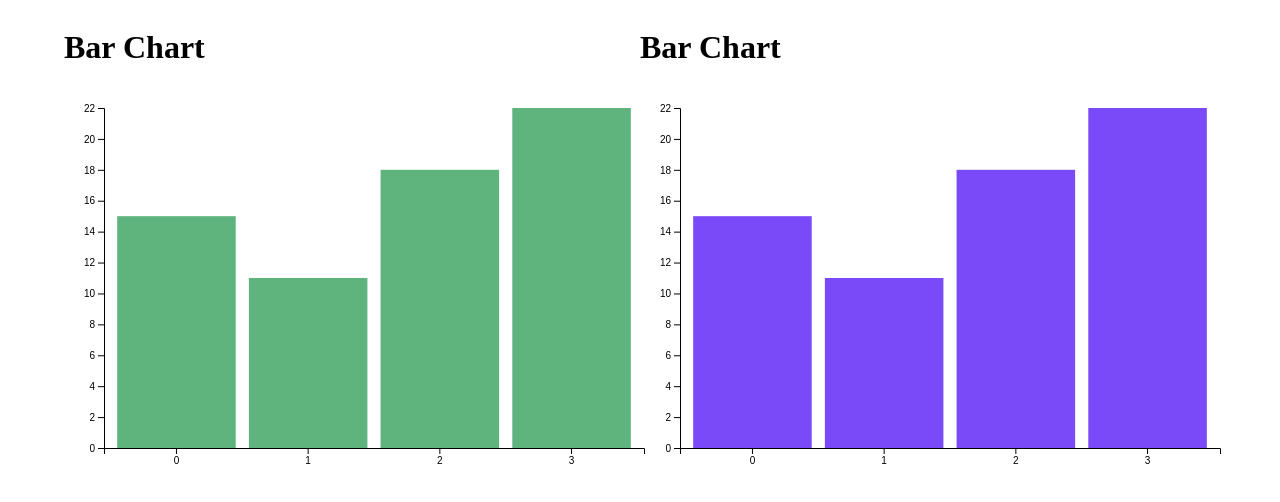
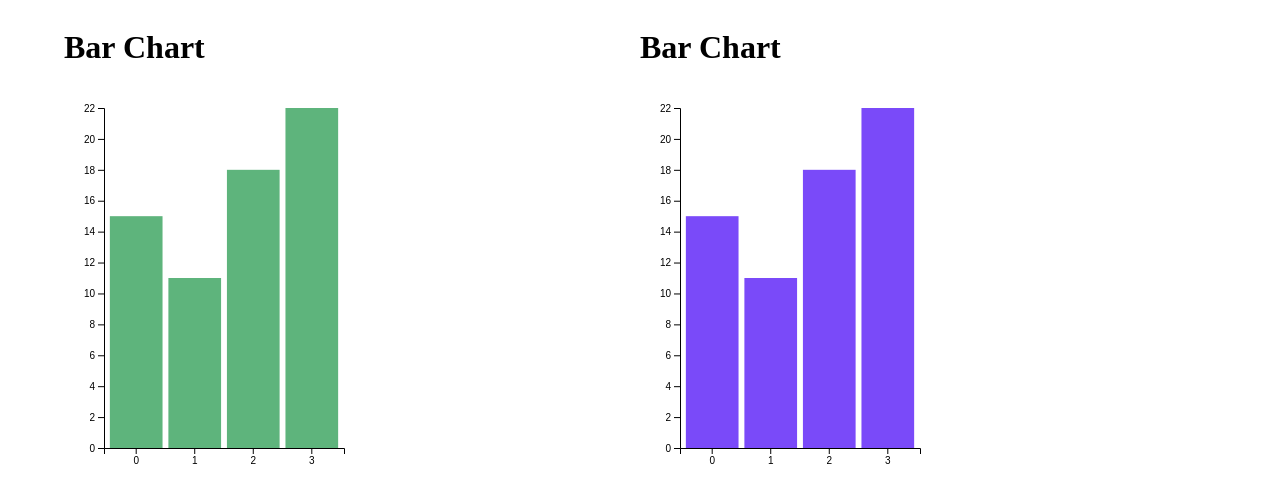
Before and after one commit to luis5648/d3-react-charts, a Next.js app: page /charts in a window 1280 px wide. Shown: the top 502 px of the page. Built offline with nearby package versions, Linux system fonts and the light colour scheme.

Commit message:
Added dynamic size in bar chart component

```diff
--- a/pages/charts/index.tsx
+++ b/pages/charts/index.tsx
@@ -1,6 +1,5 @@
 import React from "react";
 import { Container, Grid } from "@mui/material";
-import StackedArcChart from "@/components/StackedArcChart";
 import BarChart from "@/components/BarChart";
 
 type Props = {};
@@ -10,11 +9,11 @@ const index = (props: Props) => {
     <Container>
       <Grid container>
         <Grid xs={6}>
-          <BarChart color="#5eb47c" />
+          <BarChart color="#5eb47c" width="300" height="400" />
         </Grid>
 
         <Grid xs={6}>
-          <BarChart />
+          <BarChart width="300" height="400" />
         </Grid>
       </Grid>
       {/* <StackedArcChart></StackedArcChart> */}
--- a/src/components/BarChart.tsx
+++ b/src/components/BarChart.tsx
@@ -1,14 +1,15 @@
-import React, { useEffect, useRef, useState } from "react";
+import { ramdomValues } from "@/reusable/data_arrays";
 import * as d3 from "d3";
-import Stack from "@mui/material/Stack";
-import { ramdomValues } from "@/reusable/data_arrays";
+import { useEffect, useRef, useState } from "react";
 
 type Props = {
   color?: string;
+  height: string
+  width: string
 };
 
 const BarChart = (props: Props) => {
-  const { color = "#7a4af9" } = props;
+  const { color = "#7a4af9", width, height } = props;
   const svgRef = useRef<SVGSVGElement | null>(null);
   const data = ramdomValues;
   const [selection, setSelection] = useState<null | d3.Selection<
@@ -19,8 +20,8 @@ const BarChart = (props: Props) => {
   >>(null);
 
   const margin = { top: 20, right: 20, bottom: 40, left: 40 };
-  const width = 600 - margin.left - margin.right;
-  const height = 400 - margin.top - margin.bottom;
+  const innerWidth = Number(width) - margin.left - margin.right;
+  const innerHeight = Number(height) - margin.top - margin.bottom;
 
   const maxValue = d3.max(data);
 
@@ -32,12 +33,12 @@ const BarChart = (props: Props) => {
     } else {
       const xScale = d3.scaleBand()
         .domain(data.map((_, i) => i.toString()))
-        .range([0, width])
+        .range([0, innerWidth])
         .padding(0.1);
 
       const yScale = d3.scaleLinear()
         .domain([0, d3.max(data) ?? 0])
-        .range([height, 0]);
+        .range([innerHeight, 0]);
 
       // Clear previous content
       selection.selectAll("*").remove();
@@ -54,12 +55,12 @@ const BarChart = (props: Props) => {
         .attr("x", (d, i) => xScale(i.toString()) ?? 0)
         .attr("y", d => yScale(d))
         .attr("width", xScale.bandwidth())
-        .attr("height", d => height - yScale(d))
+        .attr("height", d => innerHeight - yScale(d))
         .attr("fill", color);
 
       // Add x axis
       g.append("g")
-        .attr("transform", `translate(0,${height})`)
+        .attr("transform", `translate(0,${innerHeight})`)
         .call(d3.axisBottom(xScale));
 
       // Add y axis
@@ -89,11 +90,11 @@ const BarChart = (props: Props) => {
 
   return (
     <>
-        <h1>Bar Chart</h1>
-        <svg ref={svgRef}
-         width={width + margin.left + margin.right}
-         height={height + margin.top + margin.bottom}
-        ></svg>
+      <h1>Bar Chart</h1>
+      <svg ref={svgRef}
+        width={width}
+        height={height}
+      ></svg>
     </>
   );
 };
```
